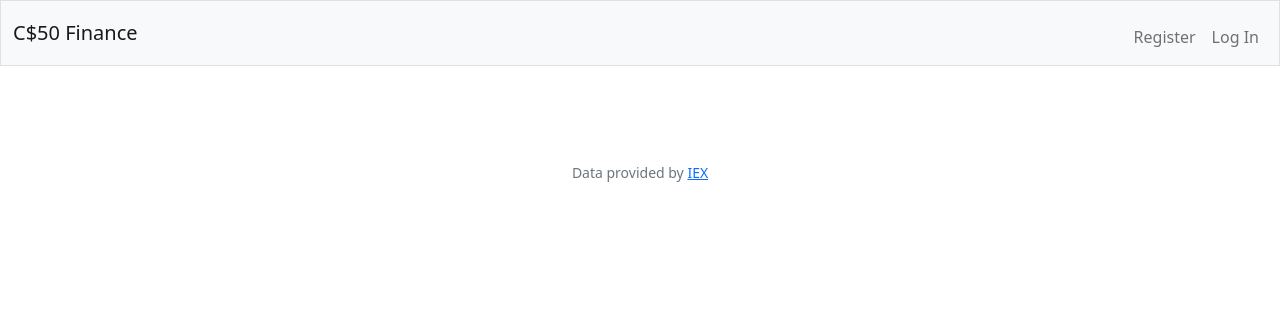
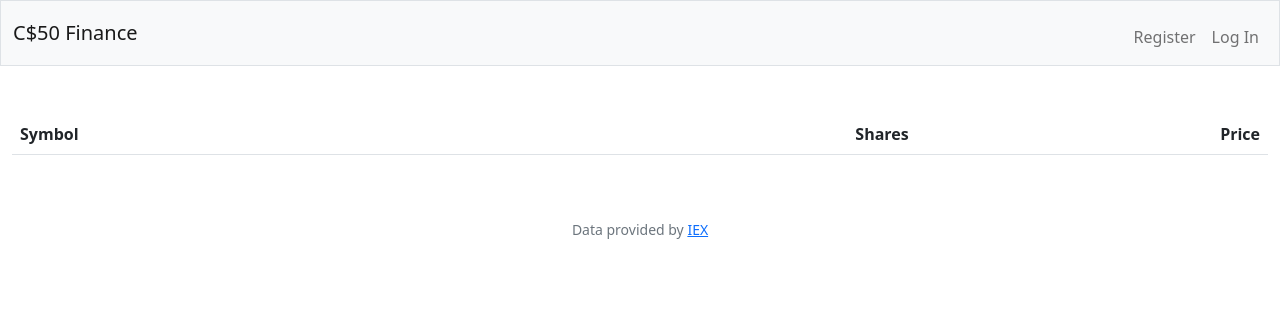
Before and after one commit to holyfatmama/Portfolio, a Flask app: template finance/templates/history.html in a window 1280 px wide. Shown: the top 326 px of the page. Run offline with Flask 3, Linux system fonts and the light colour scheme; the template is opened without the code that fills it, so the values that code supplies are empty; some libraries are stand-ins or nearby versions.

Commit message:
Sun, Nov 5, 2023, 2:47 AM +08:00

```diff
--- a/finance/templates/history.html
+++ b/finance/templates/history.html
@@ -5,5 +5,13 @@
 {% endblock %}
 
 {% block main %}
-
+    <table class="table">
+        <thead>
+            <tr>
+                <th class="text-start">Symbol</th>
+                <th class="text-end">Shares</th>
+                <th class="text-end">Price</th>
+            </tr>
+        </thead>
+    </table>
 {% endblock %}
```
